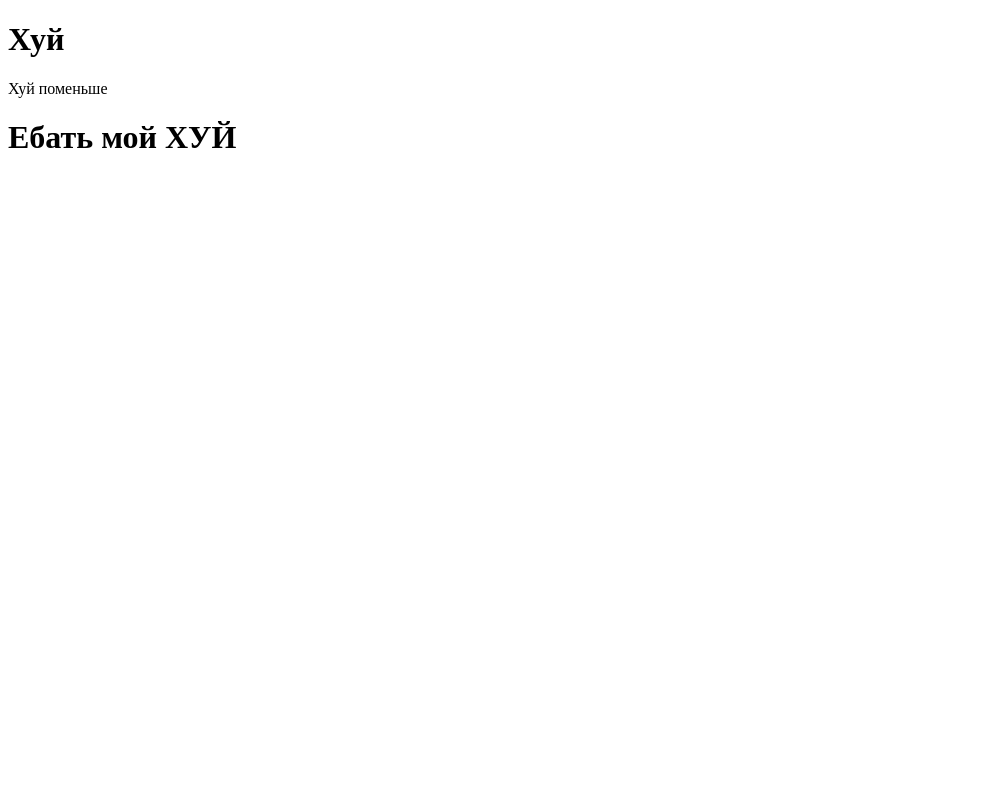
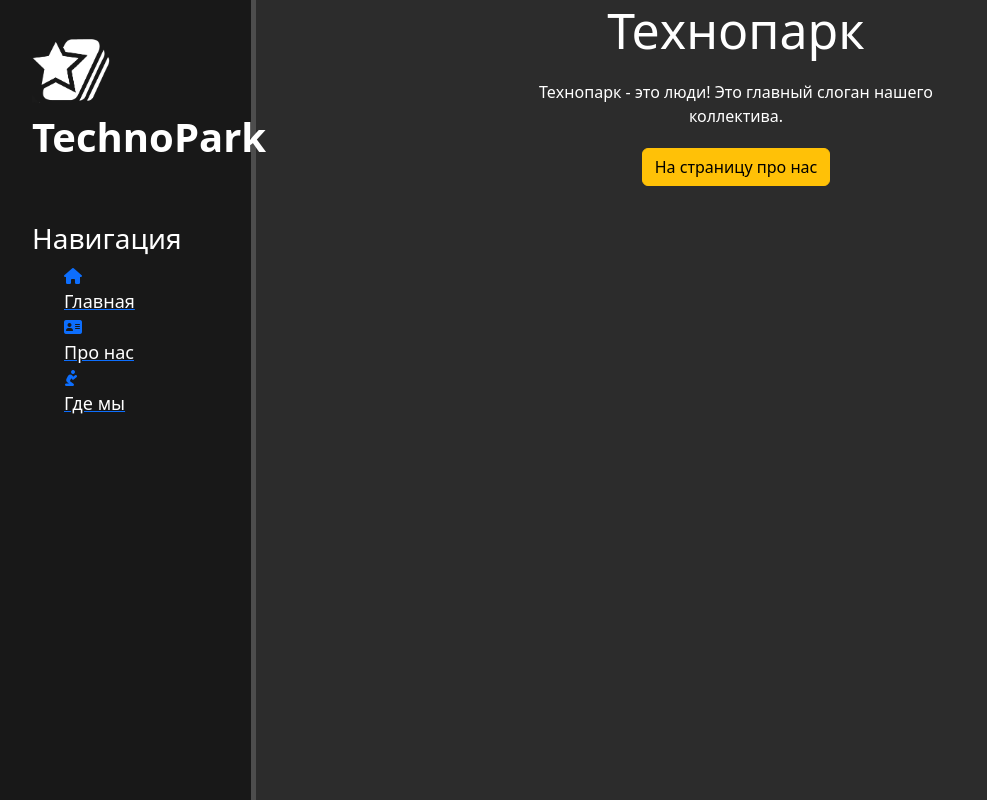
Before and after one commit to Vanovango/WEB, a Django app: page / in a window 1280 px wide. Shown: the whole page, without its empty margins (0-987 px from the left). Run offline with Django 4.2, Linux system fonts and the light colour scheme.

Commit message:
update fonts

```diff
--- a/TryWeb/TryWeb/settings.py
+++ b/TryWeb/TryWeb/settings.py
@@ -11,6 +11,8 @@ https://docs.djangoproject.com/en/4.2/ref/settings/
 """
 
 from pathlib import Path
+
+from django.conf.global_settings import STATICFILES_DIRS
 
 # Build paths inside the project like this: BASE_DIR / 'subdir'.
 BASE_DIR = Path(__file__).resolve().parent.parent
@@ -118,6 +120,10 @@ USE_TZ = True
 
 STATIC_URL = 'static/'
 
+STATICFILES_DIRS = [
+    BASE_DIR / "static"
+]
+
 # Default primary key field type
 # https://docs.djangoproject.com/en/4.2/ref/settings/#default-auto-field
 
--- a/TryWeb/TryWeb/urls.py
+++ b/TryWeb/TryWeb/urls.py
@@ -17,7 +17,10 @@ Including another URLconf
 from django.contrib import admin
 from django.urls import path, include
 
+from django.conf import settings
+from django.conf.urls.static import static
+
 urlpatterns = [
     path('admin/', admin.site.urls),
     path('', include('main.urls'))      # '' = main url
-]
+] + static(settings.STATIC_URL, document_root=settings.STATIC_ROOT)
--- /dev/null
+++ b/TryWeb/main/static/main/css/main.css
@@ -0,0 +1,61 @@
+body {
+    background: #2c2c2c;
+}
+
+aside {
+    float: left;
+    background: #181818;
+    width: 20%;
+    padding: 2.5%;
+    height: 100vh;
+    color: #fff;
+    border-right: 5px solid #4d4d4d;
+}
+
+aside img {
+    width: 80px;
+    float: left;
+}
+
+aside .logo {
+    font-size:  40px;
+    margine-left: 10px;
+    font-weight: bold;
+    position: relative;
+    top: -5px;
+}
+
+
+aside h3 {
+    margin-top: 50px;
+    font-size: 28px;
+}
+
+aside ul {
+    list-style: none
+}
+
+aside ul li {
+    color: #fff;
+    display: block;
+    margine-top: 20px;
+    font-size: 18px;
+    transition: transform .6s ease;
+}
+
+aside ul li:hover, aside ul a:hover {
+    color: #eb5959;
+    text-decoration: none;
+    transform: scale(1.05);
+}
+
+main .features {
+    float: left;
+    color: #fff;
+    margine-top: 100px;
+    text-align: center;
+    width: 75%;
+}
+
+main .features h1 {font-size: 50px;}
+main .features p {max-width: 400px; margin: 20px auto;}
--- a/TryWeb/main/templates/main/index.html
+++ b/TryWeb/main/templates/main/index.html
@@ -1,12 +1,11 @@
 {% extends 'main/layout.html' %}
 
-{% block title %}
-    Хуй
-{% endblock %}
+{% block title %}Главная страница{% endblock %}
 
 {% block content %}
-    <h1>Хуй</h1>
-    <p>Хуй поменьше</p>
-
-    {% include 'main/test.html' %}
+    <div class="features">
+        <h1>Технопарк</h1>
+        <p>Технопарк - это люди! Это главный слоган нашего коллектива.</p>
+        <button class="btn btn-warning"> На страницу про нас </button>
+    </div>
 {% endblock %}
--- a/TryWeb/main/templates/main/layout.html
+++ b/TryWeb/main/templates/main/layout.html
@@ -1,11 +1,31 @@
-<!DOCTYPE html>
+{% load static %}
+<!doctype html>
 <html lang="en">
 <head>
     <meta charset="UTF-8">
     <title>{% block title %}{% endblock %}</title>
+
+    <link rel="stylesheet" href="https://cdn.jsdelivr.net/npm/bootstrap@5.3.3/dist/css/bootstrap.min.css">
+    <link rel="stylesheet" href="{% static 'main/css/main.css' %}">
+    <link rel="stylesheet" href="https://use.fontawesome.com/releases/v6.7.2/css/all.css">
 </head>
 <body>
-    {% block content %}
-    {% endblock %}
+
+    <aside>
+        <img src="{% static 'main/img/img_tp.png' %}" alt="logo">
+        <span class="logo">TechnoPark</span>
+        <h3>Навигация</h3>
+        <ul>
+            <a href="{% url 'home' %}"><i class="fa-solid fa-house"></i><li>Главная</li></a>
+            <a href="{% url 'about' %}"><i class="fa-solid fa-address-card"></i><li>Про нас</li></a>
+            <a href=""><i class="fa-solid fa-person-praying"></i><li>Где мы</li></a>
+        </ul>
+    </aside>
+
+    <main>
+        {% block content %}
+        {% endblock %}
+    </main>
+
 </body>
 </html>
--- a/TryWeb/main/templates/main/test.html
+++ /dev/null
@@ -1 +0,0 @@
-<h1>Ебать мой ХУЙ</h1>
--- a/TryWeb/main/urls.py
+++ b/TryWeb/main/urls.py
@@ -2,6 +2,6 @@ from django.urls import path
 from . import views
 
 urlpatterns = [
-    path('', views.index),        # '' = main url
-    path('about', views.about)
+    path('', views.index, name='home'),        # '' = main url
+    path('about', views.about, name='about')
 ]
```
Also changed, not shown: TryWeb/main/templates/main/about.html (+5 -5 lines), TryWeb/main/static/main/img/creating ML icon.png (added), TryWeb/main/static/main/img/img_tp.png (added), TryWeb/main/static/main/img/risik.jpg (added).
